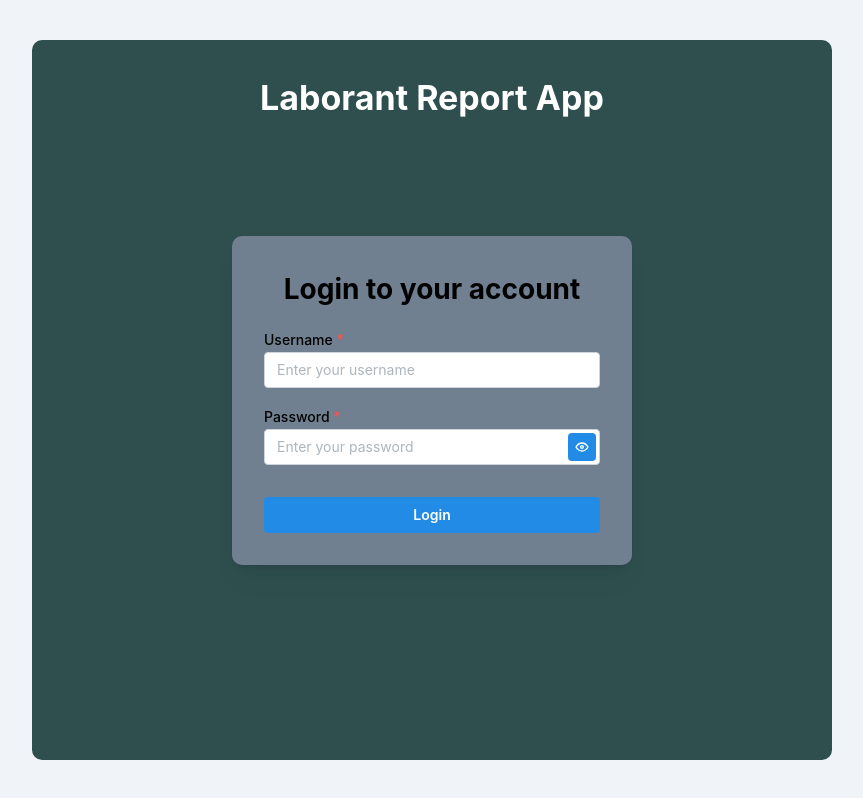
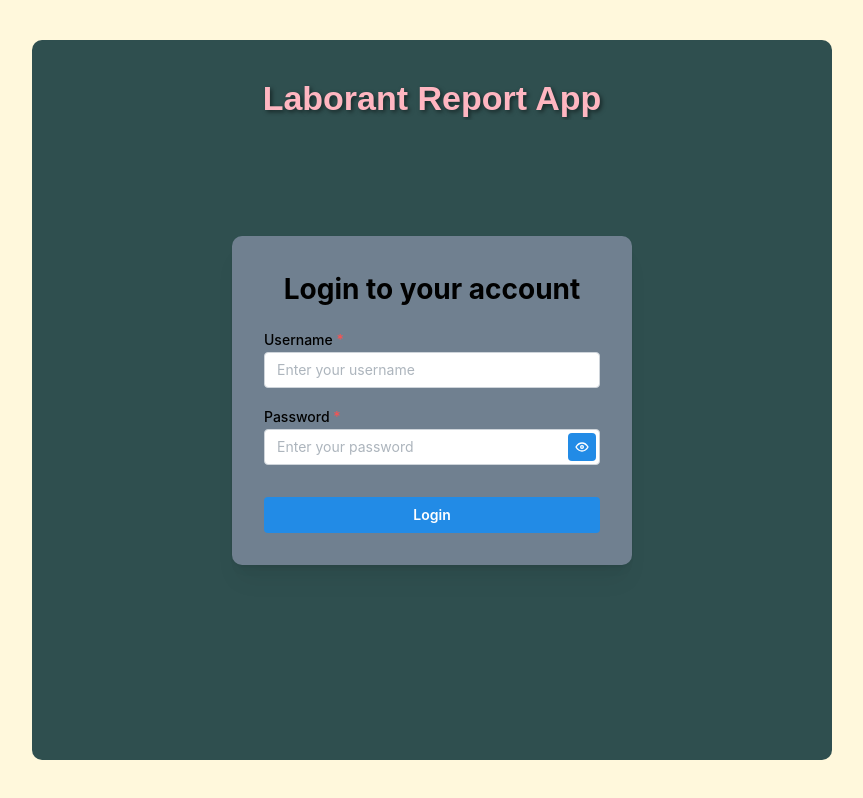
Before and after one commit to hikmetbozkurt/LabReportApp, a React (Create React App) app: page / in a window 1280 px wide. Shown: the whole page, without its empty margins (208-1071 px from the left). Built offline with nearby package versions, Linux system fonts and the light colour scheme.

Commit message:
Update App.tsx

```diff
--- a/src/App.tsx
+++ b/src/App.tsx
@@ -15,7 +15,7 @@ function App() {
           justifyContent: "center", // Horizontally center the Container
           alignItems: "center", // Vertically center the Container
           minHeight: "100vh", // Ensure the div takes up the full viewport height
-          backgroundColor: "#f0f4f8", // Page background color
+          backgroundColor: "#FFF8DC", // Page background color : Cornsilk
         }}
       >
         <Container
@@ -30,7 +30,16 @@ function App() {
           }}
         >
           <Center mt="md">
-            <Title order={1} style={{ color: "#FFFFFF" }}>
+            <Title
+              order={1}
+              style={{
+                //fontStyle: "italic", // Italic text
+                fontWeight: "bold", // Bold for extra emphasis
+                textShadow: "2px 2px 4px rgba(0, 0, 0, 0.5)", // Subtle shadow for depth
+                color: "#FFB6C1", // lightPink
+                fontFamily: "sans-serif",
+              }}
+            >
               {" "}
               {/* White text for better contrast */}
               Laborant Report App
```
